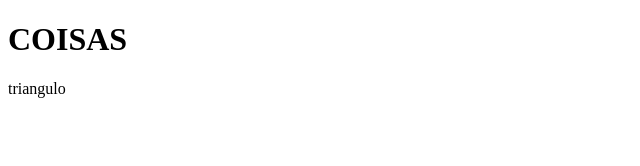
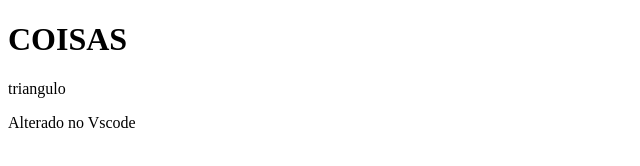
Before and after one commit to SPCMP1/Colab2, a plain HTML site: page index.html in a window 1280 px wide. Shown: the whole page, without its empty margins (0-640 px from the left). Drawn offline with Linux system fonts and the light colour scheme.

Commit message:
modified

```diff
--- a/index.html
+++ b/index.html
@@ -8,5 +8,6 @@
 <body>
     <h1>COISAS</h1>
     <p>triangulo</p>
+    <p>Alterado no Vscode</p>
 </body>
 </html>
```
